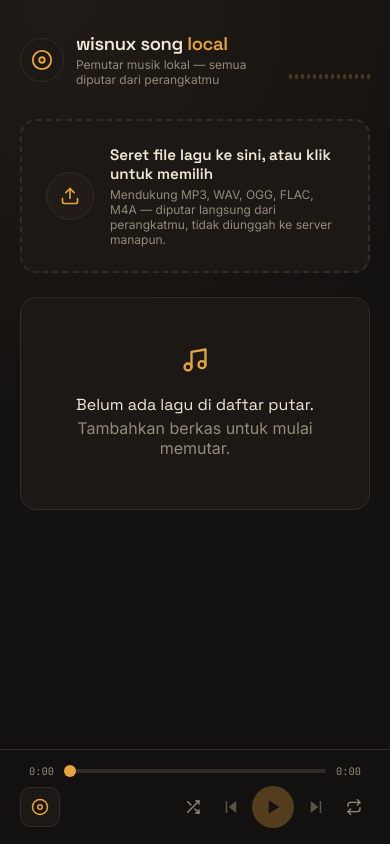
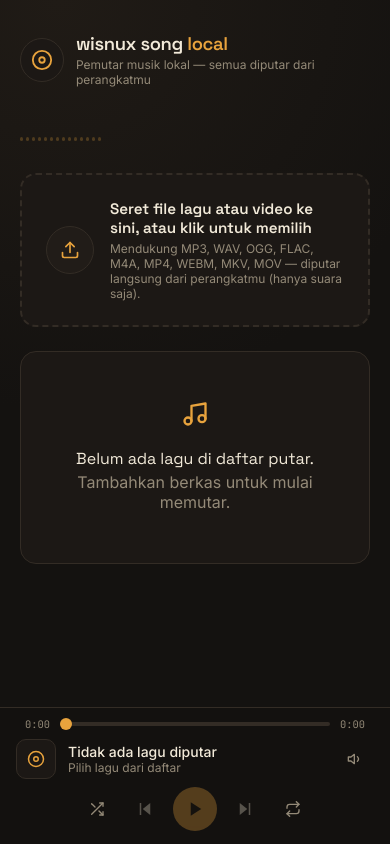
Before and after one commit to ARAYAXWISNU/wisnux-song, a plain HTML site: page index.html in a window 390 px wide. Drawn offline with Linux system fonts and the light colour scheme.

Commit message:
feat: support video upload (audio-only) and optimize mobile responsive design

```diff
--- a/index.html
+++ b/index.html
@@ -574,6 +574,92 @@
       }
     }
 
+    /* Responsive styles for mobile (max-width: 640px) */
+    @media(max-width: 640px) {
+      .wrap {
+        padding-bottom: 12.5rem; /* More space for taller bottom bar */
+      }
+
+      .player-inner {
+        padding: .6rem 1rem .8rem;
+      }
+
+      .controls-row {
+        display: grid;
+        grid-template-areas:
+          "info volume"
+          "btns btns";
+        grid-template-columns: 1fr auto;
+        gap: .5rem;
+        align-items: center;
+      }
+
+      .track-info {
+        grid-area: info;
+        min-width: 0;
+      }
+
+      .track-info .txt {
+        display: block !important; /* Always show title & artist on mobile */
+      }
+
+      .volume-row {
+        grid-area: volume;
+        display: flex !important;
+        justify-content: flex-end;
+      }
+
+      .btns {
+        grid-area: btns;
+        width: 100%;
+        justify-content: center;
+        gap: .5rem;
+      }
+
+      .btn {
+        padding: .7rem; /* Larger touch target size */
+      }
+
+      .play-btn {
+        width: 44px;
+        height: 44px;
+      }
+    }
+
+    /* Hide volume slider on very small screens to avoid clutter, keep mute btn */
+    @media(max-width: 400px) {
+      .volume-row input[type=range] {
+        display: none !important;
+      }
+    }
+
+    /* Make action buttons visible on touch/mobile devices since hover is unavailable */
+    @media (hover: none) {
+      ul.tracklist li .remove-btn,
+      ul.tracklist li .edit-btn {
+        opacity: 0.8;
+      }
+    }
+    @media (max-width: 1024px) {
+      ul.tracklist li .remove-btn,
+      ul.tracklist li .edit-btn {
+        opacity: 0.8;
+      }
+    }
+
+    /* Responsive Header for mobile */
+    @media(max-width: 480px) {
+      header {
+        flex-direction: column;
+        align-items: stretch;
+        gap: 1rem;
+      }
+      header > div:last-child {
+        width: 100%;
+        justify-content: space-between !important;
+      }
+    }
+
     ::selection {
       background: var(--accent);
       color: #1A1410;
@@ -680,7 +766,7 @@
     </header>
 
     <div class="dropzone" id="dropzone">
-      <input type="file" id="fileInput" accept="audio/*" multiple />
+      <input type="file" id="fileInput" accept="audio/*,video/*" multiple />
       <div class="icon-circle">
         <svg width="20" height="20" viewBox="0 0 24 24" fill="none" stroke="currentColor" stroke-width="2"
           stroke-linecap="round" stroke-linejoin="round">
@@ -690,9 +776,8 @@
         </svg>
       </div>
       <div>
-        <strong class="display">Seret file lagu ke sini, atau klik untuk memilih</strong>
-        <small>Mendukung MP3, WAV, OGG, FLAC, M4A — diputar langsung dari perangkatmu, tidak diunggah ke server
-          manapun.</small>
+        <strong class="display">Seret file lagu atau video ke sini, atau klik untuk memilih</strong>
+        <small>Mendukung MP3, WAV, OGG, FLAC, M4A, MP4, WEBM, MKV, MOV — diputar langsung dari perangkatmu (hanya suara saja).</small>
       </div>
     </div>
 
@@ -937,7 +1022,7 @@
       // ---------- file handling ----------
       function addFiles(fileList) {
         const files = Array.from(fileList).filter(f =>
-          f.type.startsWith('audio/') || /\.(mp3|wav|ogg|flac|m4a|aac)$/i.test(f.name)
+          f.type.startsWith('audio/') || f.type.startsWith('video/') || /\.(mp3|wav|ogg|flac|m4a|aac|mp4|mkv|avi|webm|mov)$/i.test(f.name)
         );
         if (files.length === 0) return;
         const wasEmpty = tracks.length === 0;
```
